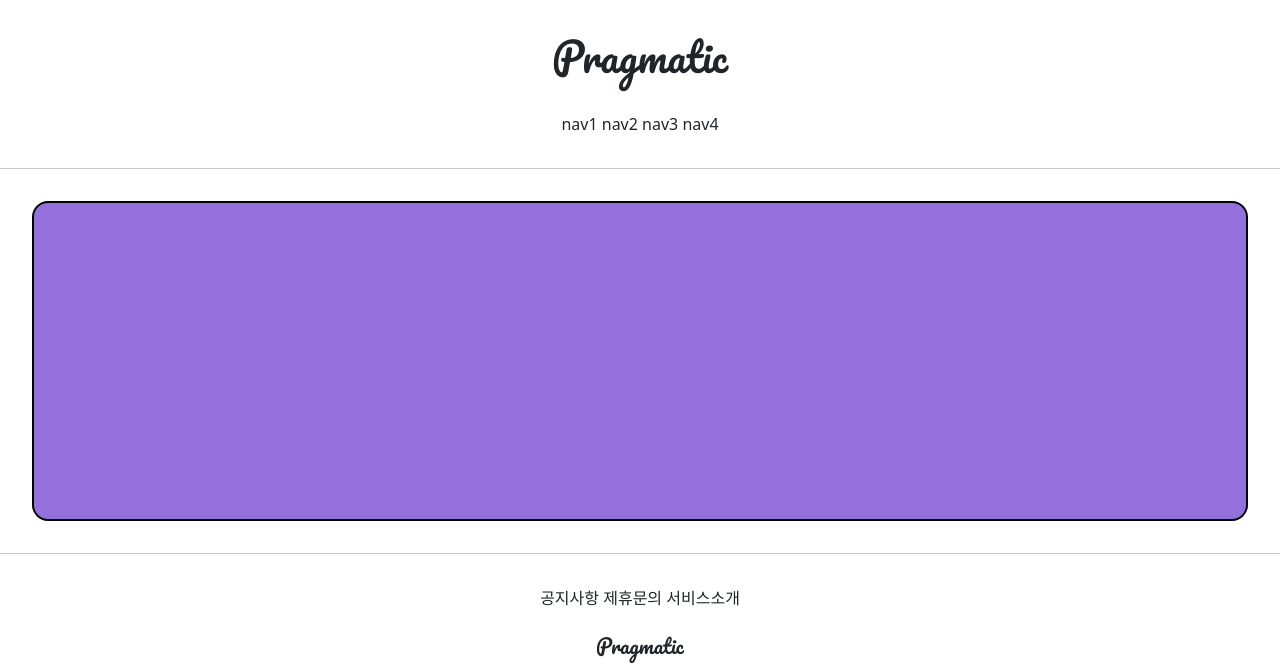
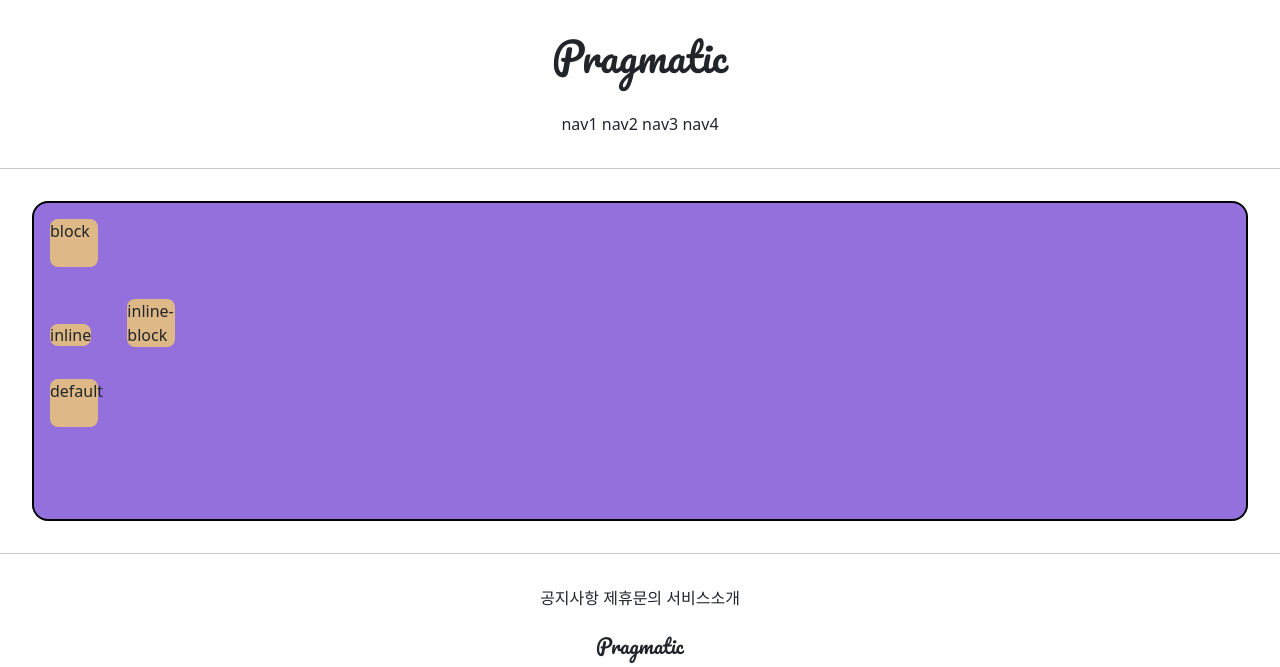
Before and after one commit to codeblue25/gwangjuAI_django, a Django app: page /accounts/hello_world/ in a window 1280 px wide. Shown: the top 667 px of the page. Run offline with Django 3.2, Linux system fonts and the light colour scheme; parts of the project's set-up code (start-up, migrations or seed data) failed here and were passed over.

Commit message:
210707 commit2
display 속성 실습

```diff
--- a/accountapp/templates/accountapp/hello_world.html
+++ b/accountapp/templates/accountapp/hello_world.html
@@ -1,8 +1,23 @@
 {% extends 'base.html' %}
 
 {% block content %}
+
+    <style>
+        .testing {
+            background-color: burlywood;
+            margin: 1rem;
+            height: 48px;
+            width: 48px;
+            border-radius: 0.5rem;
+        }
+    </style>
     <div style = "height: 20rem; background-color: mediumpurple; margin: 2rem; border-radius: 1rem; border: solid 2px #000;">
         <h1></h1>
+        <div class = 'testing' style="display: block">block</div>
+        <div class = 'testing' style="display: inline">inline</div>
+        <div class = 'testing' style="display: inline-block">inline-block</div>
+        <div class = 'testing' style="display: none">none</div>
+        <div class = 'testing'>default</div>
     </div>
 
 {% endblock %}
```
